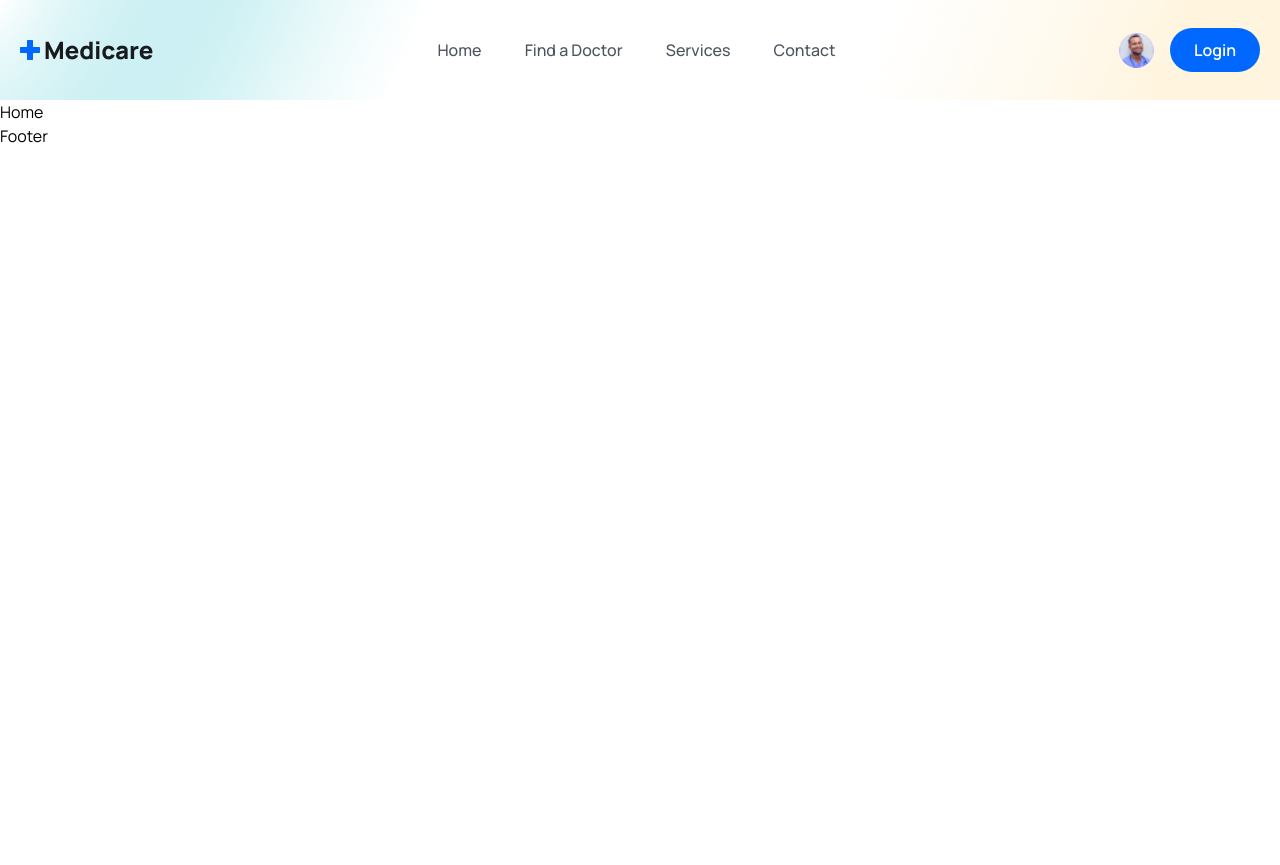
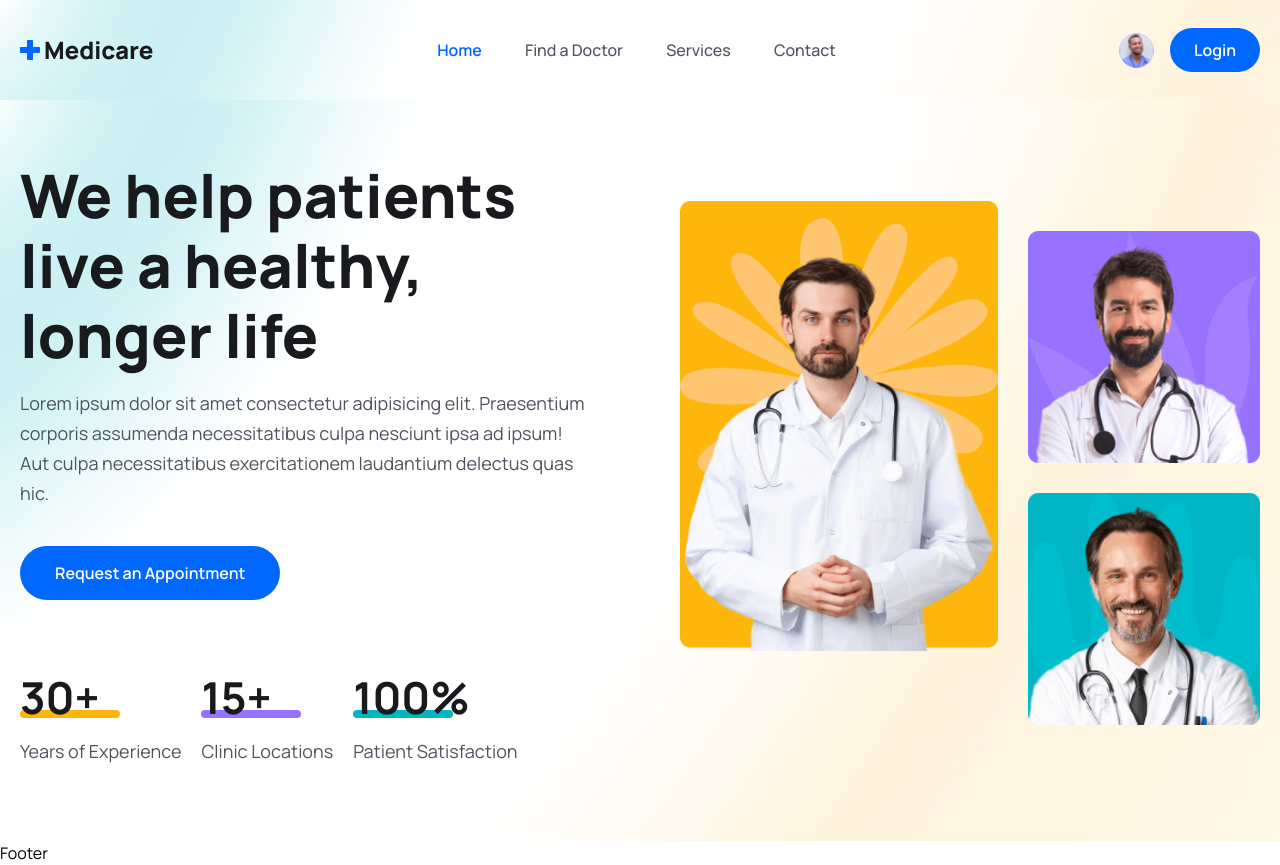
Before and after one commit to gilbert-kiana/Dr-Appointment-MERN-STACK, a React (Vite) app: page / in a window 1280 px wide. Before the commit the page ends 800 px from the top, so only its background shows below. Built offline with nearby package versions, Linux system fonts and the light colour scheme.

Commit message:
hero section complete

```diff
--- a/src/components/Header/Header.jsx
+++ b/src/components/Header/Header.jsx
@@ -6,7 +6,7 @@
 
 const navLinks = [
     {
-        path: "/home",
+        path: "/",
         display: "Home"
     }, {
         path: "/doctors",
--- a/src/index.css
+++ b/src/index.css
@@ -28,6 +28,10 @@
   .header {
     @apply bg-[url('./assets/images/mask.png')] bg-no-repeat bg-center bg-cover  w-full h-[100px] leading-[100px];
   }
+
+  .hero__section {
+    @apply bg-[url('./assets/images/hero-bg.png')] bg-no-repeat bg-center bg-cover;
+  }
 }
 
 @media only screen and (max-width: 1024px) {
--- a/src/pages/Home.jsx
+++ b/src/pages/Home.jsx
@@ -1,8 +1,66 @@
 import React from 'react'
+import heroImg1 from "../assets/images/hero-img01.png"
+import heroImg2 from "../assets/images/hero-img02.png"
+import heroImg3 from "../assets/images/hero-img03.png"
 
 const Home = () => {
     return (
-        <div>Home</div>
+        <>
+            <>
+                <section className="hero__section pt-[60px] 2xl:h-[800px]">
+                    <div className="container">
+                        <div className="flex flex-col lg:flex-row gap-[90px] items-center justify-between">
+                            {/* hero content */}
+                            <div>
+                                <div className="lg:w-[570px]">
+                                    <h1 className="text-[36px] leading-[46px] text-headingColor font-[800] md:text-[60px] md:leading-[70px]">
+                                        We help patients live a healthy, longer life
+                                    </h1>
+                                    <p className='text__para'>Lorem ipsum dolor sit amet consectetur adipisicing elit. Praesentium corporis assumenda necessitatibus culpa nesciunt ipsa ad ipsum! Aut culpa necessitatibus exercitationem laudantium delectus quas hic.</p>
+                                    <button className='btn'>Request an Appointment</button>
+
+
+                                </div>
+                                {/* hero counter */}
+                                <div className="mt-[30px] lg:mt-[70px] flex flex-col lg:flex-row lg:items-center gap-5 lg:gap=[30px]">
+                                    <div>
+                                        <h2 className='text-[36px] leading-[56px] lg:text-[44px] lg:leading-[54px] font-[700] text-headingColor'>30+
+                                        </h2>
+                                        <span className='w-[100px] h-2 bg-yellowColor rounded-full block mt-[-14px]'></span>
+                                        <p className="text__para">Years of Experience</p>
+                                    </div>
+
+
+                                    <div>
+                                        <h2 className='text-[36px] leading-[56px] lg:text-[44px] lg:leading-[54px] font-[700] text-headingColor'>15+
+                                        </h2>
+                                        <span className='w-[100px] h-2 bg-purpleColor rounded-full block mt-[-14px]'></span>
+                                        <p className="text__para">Clinic Locations</p>
+                                    </div>
+
+                                    <div>
+                                        <h2 className='text-[36px] leading-[56px] lg:text-[44px] lg:leading-[54px] font-[700] text-headingColor'>100%
+                                        </h2>
+                                        <span className='w-[100px] h-2 bg-irisBlueColor rounded-full block mt-[-14px]'></span>
+                                        <p className="text__para">Patient Satisfaction</p>
+                                    </div>
+                                </div>
+                            </div>
+                            {/* hero content */}
+                            <div className="flex gap-[30px] justify-end">
+                                <div>
+                                    <img className="w-full" src={heroImg1} alt="" />
+                                </div>
+                                <div className="mt-[30px]">
+                                    <img src={heroImg2} alt="" className="w-full mb-[30px]" />
+                                    <img src={heroImg3} alt="" className="w-full" />
+                                </div>
+                            </div>
+                        </div>
+                    </div>
+                </section>
+            </>
+        </>
     )
 }
 
```
